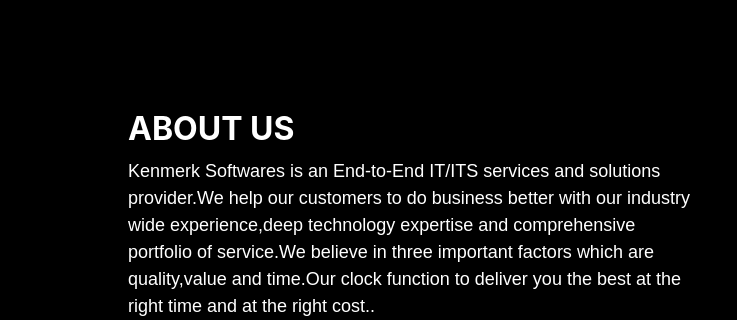
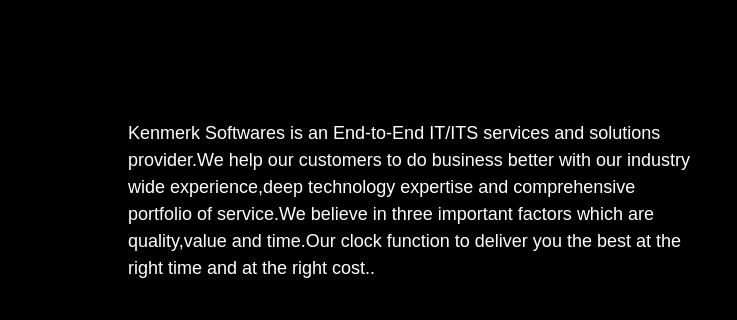
Before and after one commit to kenmerk-softwares/kenmerksoftwaress, a plain HTML site: page index.html in a window 1280 px wide. Shown: the part 790-1110 px from the top of the page, 0-737 px from the left. Drawn offline with Linux system fonts and the light colour scheme; grey boxes are pictures that could not be loaded; files whose address does not match are found by name; a web font is replaced by a local one.

Commit message:
Update index.html

```diff
--- a/index.html
+++ b/index.html
@@ -88,7 +88,7 @@
   <div class="containerr">
     <div class="content-sectionn">
       <div class="title">
-        <h1 class="title-a">About Us</h1>
+<!--         <h1 class="title-a">About Us</h1> -->
 
 
       </div>
@@ -138,6 +138,7 @@
             </div>
             <div class="service-content">
               <h2 class="s-title">Mobile Applications</h2>
+		    <br/>
               <p class="s-description text-center">
           We have expertise in multifarious mobile apps development that will be helpfull in propelling the business in the online
           market.
@@ -200,6 +201,7 @@
             </div>
             <div class="service-content">
               <h2 class="s-title"> Design</h2>
+		    <br/>
               <p class="s-description text-center">
         We Understand the people we are designing for, their needs and current behaviour, the context in which they will use the
         product ,and then use this insights to create
```
